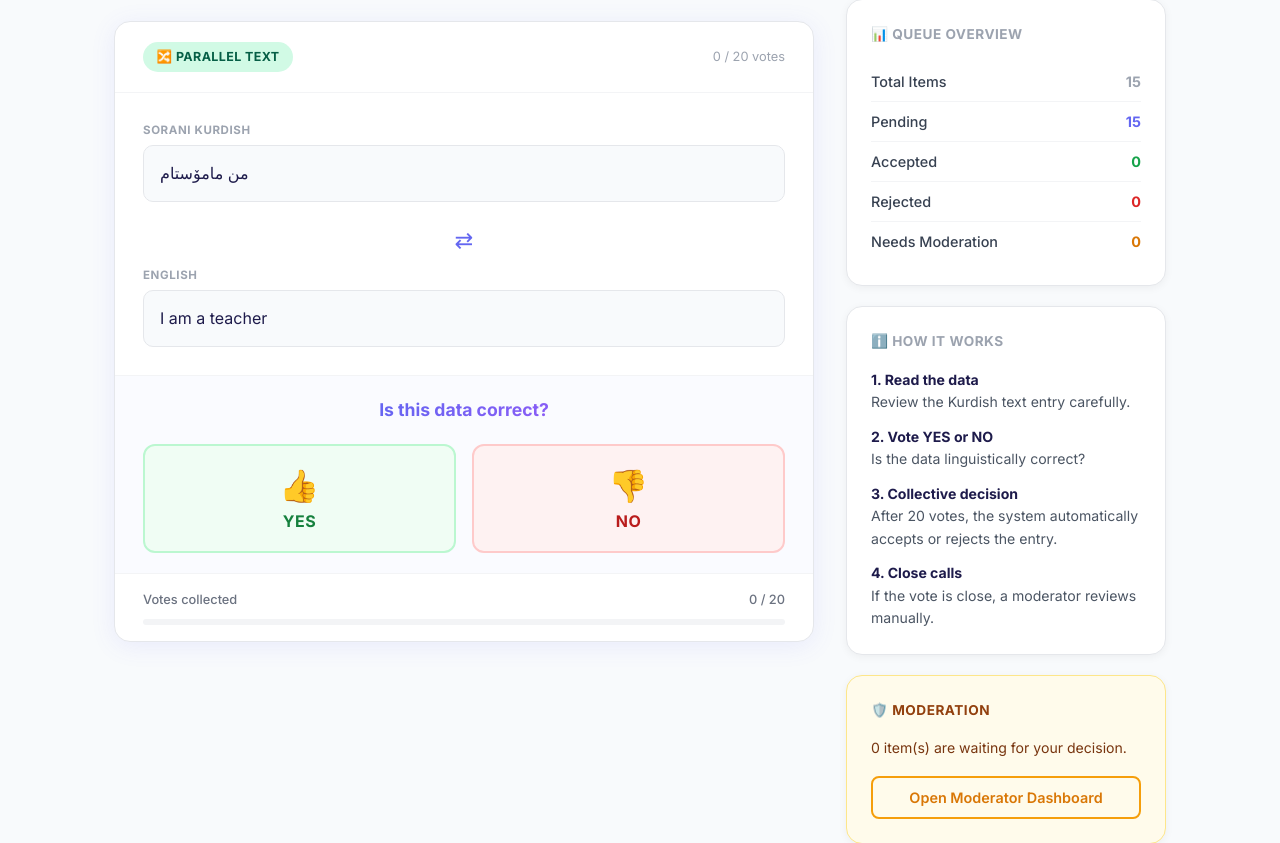
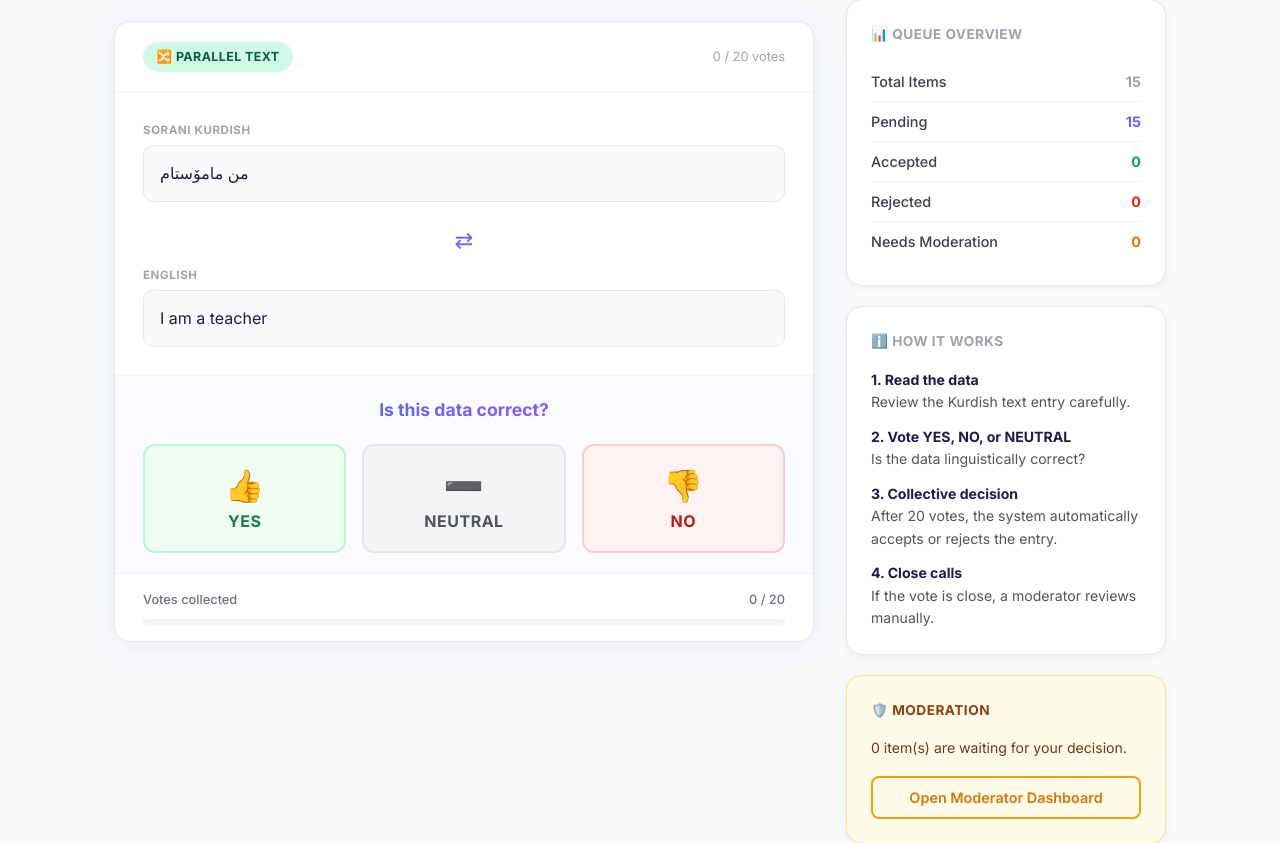
Before and after one commit to Meer-Lashkr/kzk, a Django app: page /validation/ in a window 1280 px wide. Shown: the part 250-1093 px from the top of the page. Run offline with Django 5.2, Linux system fonts and the light colour scheme; a user stored in the database is signed in; data comes from the database, SQL or seed files in the repository; both versions use the stored data as it was after the commit; data that the repository does not hold is empty.

Commit message:
somechanges

```diff
--- a/templates/validation/index.html
+++ b/templates/validation/index.html
@@ -144,7 +144,7 @@
 /* ── Vote buttons ── */
 .vote-buttons {
     display: grid;
-    grid-template-columns: 1fr 1fr;
+    grid-template-columns: repeat(3, 1fr);
     gap: 1rem;
 }
 .vote-btn {
@@ -187,6 +187,18 @@
     border-color: #dc2626;
     transform: translateY(-3px);
     box-shadow: 0 8px 24px rgba(220,38,38,0.25);
+}
+.vote-btn-neutral {
+    background: #f3f4f6;
+    color: #4b5563;
+    border-color: #e5e7eb;
+}
+.vote-btn-neutral:hover {
+    background: #6b7280;
+    color: #fff;
+    border-color: #6b7280;
+    transform: translateY(-3px);
+    box-shadow: 0 8px 24px rgba(107,114,128,0.25);
 }
 
 /* ── Progress bar ── */
@@ -398,6 +410,12 @@
                         <span class="vote-btn-icon">👍</span>
                         YES
                     </button>
+                    <button class="vote-btn vote-btn-neutral"
+                            onclick="submitVote({{ item.id }}, 'neutral')"
+                            id="btnNeutral">
+                        <span class="vote-btn-icon">➖</span>
+                        NEUTRAL
+                    </button>
                     <button class="vote-btn vote-btn-no"
                             onclick="submitVote({{ item.id }}, 'no')"
                             id="btnNo">
@@ -492,7 +510,7 @@
                     Review the Kurdish text entry carefully.
                 </div>
                 <div>
-                    <strong style="color:#1e1b4b;">2. Vote YES or NO</strong><br>
+                    <strong style="color:#1e1b4b;">2. Vote YES, NO, or NEUTRAL</strong><br>
                     Is the data linguistically correct?
                 </div>
                 <div>
@@ -534,8 +552,10 @@ const csrfToken  = document.querySelector('[name=csrfmiddlewaretoken]').value;
 function setButtonsDisabled(disabled) {
     const yes = document.getElementById('btnYes');
     const no  = document.getElementById('btnNo');
+    const neutral = document.getElementById('btnNeutral');
     if (yes) yes.disabled = disabled;
     if (no)  no.disabled  = disabled;
+    if (neutral) neutral.disabled = disabled;
 }
 
 async function submitVote(itemId, response) {
@@ -588,9 +608,12 @@ function showResult(response, status) {
     if (response === 'yes') {
         icon.textContent  = '👍';
         title.textContent = 'You voted YES!';
-    } else {
+    } else if (response === 'no') {
         icon.textContent  = '👎';
         title.textContent = 'You voted NO!';
+    } else {
+        icon.textContent  = '➖';
+        title.textContent = 'You voted NEUTRAL!';
     }
 
     const statusMessages = {
--- a/validation/models.py
+++ b/validation/models.py
@@ -43,6 +43,7 @@ class ValidationItem(models.Model):
 
     yes_votes = models.PositiveIntegerField(default=0)
     no_votes = models.PositiveIntegerField(default=0)
+    neutral_votes = models.PositiveIntegerField(default=0)
     total_votes = models.PositiveIntegerField(default=0)
 
     # Percentage (0–100) of users who voted YES.
@@ -104,6 +105,7 @@ class ValidationVote(models.Model):
     RESPONSE_CHOICES = [
         ("yes", "Yes"),
         ("no", "No"),
+        ("neutral", "Neutral"),
     ]
 
     item = models.ForeignKey(
--- a/validation/services.py
+++ b/validation/services.py
@@ -19,10 +19,12 @@ def update_validation_result(item):
     """
     yes_votes = item.votes.filter(response="yes").count()
     no_votes = item.votes.filter(response="no").count()
-    total_votes = yes_votes + no_votes
+    neutral_votes = item.votes.filter(response="neutral").count()
+    total_votes = yes_votes + no_votes + neutral_votes
 
     item.yes_votes = yes_votes
     item.no_votes = no_votes
+    item.neutral_votes = neutral_votes
     item.total_votes = total_votes
 
     if total_votes > 0:
--- a/validation/views.py
+++ b/validation/views.py
@@ -150,6 +150,7 @@ def validation_submit(request):
             {"error": "This item has already reached its vote quota."}, status=400
         )
 
+
     # Guard: no duplicate votes
     if ValidationVote.objects.filter(item=item, user=request.user).exists():
         return JsonResponse(
```
Also changed, not shown: db.sqlite3, validation/migrations/0002_validationitem_neutral_votes_and_more.py (added).
